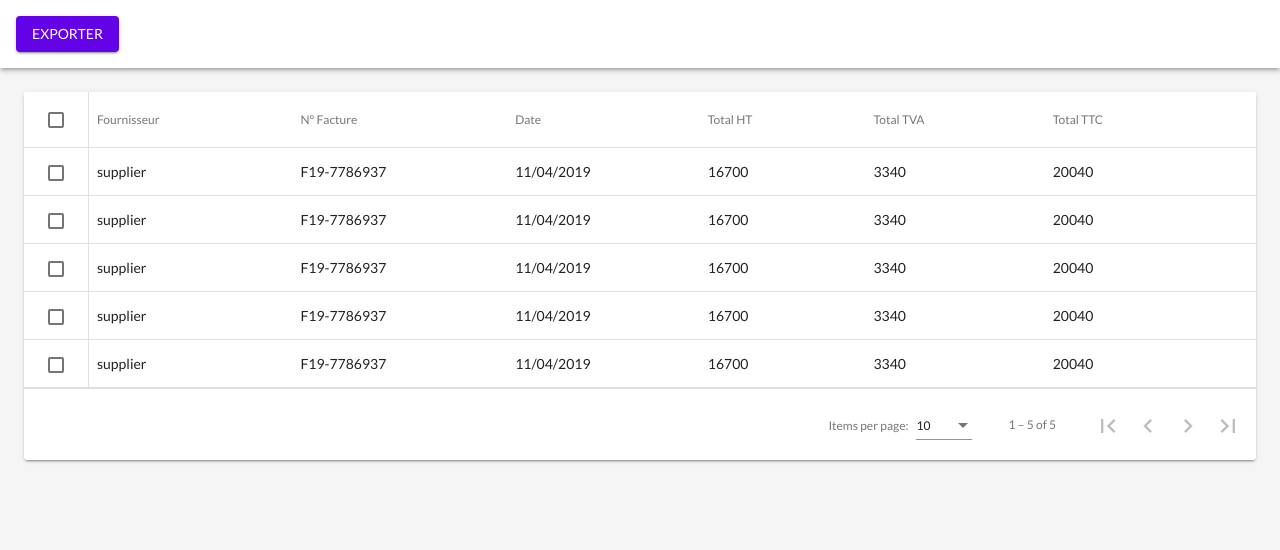
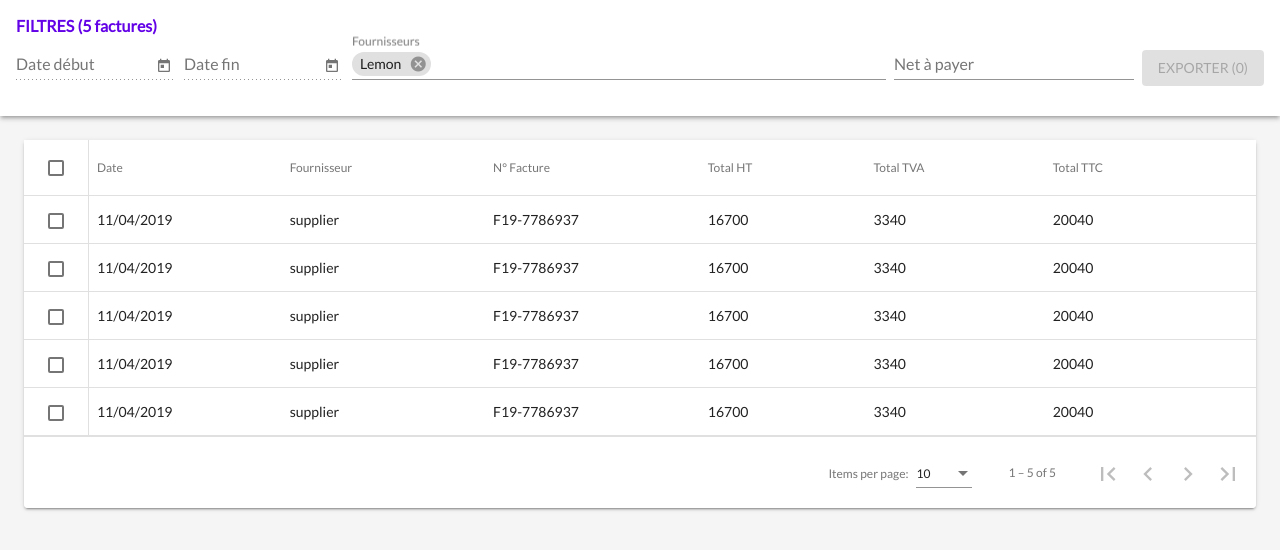
Before and after one commit to MehdZi/angular-material-large-table-example, an Angular app: page / in a window 1280 px wide. Shown: the top 550 px of the page. Built offline with nearby package versions, Linux system fonts and the light colour scheme.

Commit message:
working on filters

```diff
--- a/src/app/table-sticky-header-example.css
+++ b/src/app/table-sticky-header-example.css
@@ -43,3 +43,22 @@
     cursor: pointer;
     background: #F5F5F5;
   }
+
+.mat-input-element:disabled {
+    color: black;
+}
+
+.filter-title {
+  color : #6302e7;
+  font-size: 16px;
+  font-weight: bold;
+  padding-right: 16px;
+}
+
+.mat-standard-chip.mat-chip-with-trailing-icon {
+  min-height: 24px !important;
+  margin-bottom: 0px !important;
+  margin-top: 0px !important;
+  padding-right: 4px !important;
+  padding-left: 8px !important;
+}
--- a/src/app/table-sticky-header-example.html
+++ b/src/app/table-sticky-header-example.html
@@ -1,6 +1,58 @@
 <mat-card class="mat-elevation-z3 mat-card-filters">
 
-  <button mat-raised-button color="primary">EXPORTER</button>
+  <div fxLayout="row wrap" fxLayoutGap="8px" fxLayoutAlign="start center">
+  <span class="filter-title" fxFlex>FILTRES ({{dataSource.data.length}} factures)</span>
+  </div>
+  <div fxLayout="row wrap" fxLayoutGap="8px" fxLayoutAlign="start center">
+
+
+
+    <mat-form-field fxFlex="160px">
+      <input matInput [matDatepicker]="begin" placeholder="Date début" disabled>
+      <mat-datepicker-toggle matSuffix [for]="begin"></mat-datepicker-toggle>
+      <mat-datepicker #begin disabled="false"></mat-datepicker>
+    </mat-form-field>
+
+    <mat-form-field fxFlex="160px">
+      <input matInput [matDatepicker]="end" placeholder="Date fin" disabled>
+      <mat-datepicker-toggle matSuffix [for]="end"></mat-datepicker-toggle>
+      <mat-datepicker #end disabled="false"></mat-datepicker>
+    </mat-form-field>
+
+<mat-form-field fxFlex>
+  <mat-chip-list #chipList>
+    <mat-chip
+      *ngFor="let supplier of suppliers"
+      [selectable]="selectable"
+      [removable]="removable"
+      (removed)="remove(supplier)">
+      {{supplier}}
+      <mat-icon matChipRemove *ngIf="removable">cancel</mat-icon>
+    </mat-chip>
+    <input
+      placeholder="Fournisseurs"
+      #supplierInput
+      [formControl]="supplierCtrl"
+      [matAutocomplete]="auto"
+      [matChipInputFor]="chipList"
+      [matChipInputSeparatorKeyCodes]="separatorKeysCodes"
+      [matChipInputAddOnBlur]="addOnBlur"
+      (matChipInputTokenEnd)="add($event)">
+  </mat-chip-list>
+  <mat-autocomplete autoActiveFirstOption #auto="matAutocomplete" (optionSelected)="selected($event)">
+    <mat-option *ngFor="let supplier of filteredSuppliers | async" [value]="supplier">
+      {{supplier}}
+    </mat-option>
+  </mat-autocomplete>
+</mat-form-field>
+
+    <mat-form-field fxFlex ="240px">
+      <input matInput placeholder="Net à payer">
+    </mat-form-field>
+
+
+    <button mat-raised-button fxFlex="nogrow" color="primary" [disabled]="isEmpty()">EXPORTER ({{selection.selected.length}})</button>
+  </div>
 </mat-card>
 
 <mat-card class="mat-elevation-z2 mat-card-table">
@@ -22,6 +74,12 @@
     </mat-checkbox>
   </td>
 </ng-container>
+    <!-- Issue Date Column -->
+    <ng-container matColumnDef="issueDate">
+      <th mat-header-cell *matHeaderCellDef mat-sort-header> Date </th>
+      <td mat-cell *matCellDef="let element" (click)="testAlert()"> {{element.issueDate}} </td>
+    </ng-container>
+
     <!-- Supplier Column -->
     <ng-container matColumnDef="supplier">
       <th mat-header-cell *matHeaderCellDef mat-sort-header> Fournisseur </th>
@@ -32,12 +90,6 @@
     <ng-container matColumnDef="invoiceNumber">
       <th mat-header-cell *matHeaderCellDef mat-sort-header> N° Facture </th>
       <td mat-cell *matCellDef="let element" (click)="testAlert()"> {{element.invoiceNumber}} </td>
-    </ng-container>
-
-    <!-- Issue Date Column -->
-    <ng-container matColumnDef="issueDate">
-      <th mat-header-cell *matHeaderCellDef mat-sort-header> Date </th>
-      <td mat-cell *matCellDef="let element" (click)="testAlert()"> {{element.issueDate}} </td>
     </ng-container>
 
     <!-- Total Amount Column -->
--- a/src/app/table-sticky-header-example.ts
+++ b/src/app/table-sticky-header-example.ts
@@ -3,6 +3,12 @@ import {Component, OnInit, ViewChild} from '@angular/core';
 import {MatPaginator} from '@angular/material/paginator';
 import {MatTableDataSource} from '@angular/material/table';
 import {MatSort} from '@angular/material/sort';
+import {COMMA, ENTER} from '@angular/cdk/keycodes';
+import {FormControl} from '@angular/forms';
+import {MatAutocompleteSelectedEvent, MatAutocomplete} from '@angular/material/autocomplete';
+import {MatChipInputEvent} from '@angular/material/chips';
+import {Observable} from 'rxjs';
+import {map, startWith} from 'rxjs/operators';
 
 /**
  * @title Table with sticky header
@@ -13,8 +19,70 @@ import {MatSort} from '@angular/material/sort';
   templateUrl: 'table-sticky-header-example.html',
 })
 export class TableStickyHeaderExample implements OnInit {
-  displayedColumns = ['select','supplier', 'invoiceNumber', 'issueDate', 'totalAmount', "totalTax", "legalMonetaryTotal"];
+  displayedColumns = ['select', 'issueDate', 'supplier', 'invoiceNumber', 'totalAmount', "totalTax", "legalMonetaryTotal"];
   dataSource = new MatTableDataSource<Invoice>(ELEMENT_DATA);
+
+  visible = true;
+  selectable = true;
+  removable = true;
+  addOnBlur = true;
+  separatorKeysCodes: number[] = [ENTER, COMMA];
+  supplierCtrl = new FormControl();
+  filteredSuppliers : Observable<string[]>;
+  suppliers: string[] = ['Lemon'];
+  allSuppliers: string[] = ['Apple', 'Lime', 'Orange', 'Strawberry'];
+
+  @ViewChild('supplierInput', {static: false}) supplierInput: ElementRef<HTMLInputElement>;
+  @ViewChild('auto', {static: false}) matAutocomplete: MatAutocomplete;
+
+  constructor() {
+    this.filteredSuppliers = this.supplierCtrl.valueChanges.pipe(
+        startWith(null),
+        map((supplier: string | null) => supplier ? this._filter(supplier) : this.allSuppliers.slice()));
+  }
+
+  add(event: MatChipInputEvent): void {
+    // Add supplier only when MatAutocomplete is not open
+    // To make sure this does not conflict with OptionSelected Event
+    if (!this.matAutocomplete.isOpen) {
+      const input = event.input;
+      const value = event.value;
+
+      // Add our supplier
+      if ((value || '').trim()) {
+        this.suppliers.push(value.trim());
+      }
+
+      // Reset the input value
+      if (input) {
+        input.value = '';
+      }
+
+      this.supplierCtrl.setValue(null);
+    }
+  }
+
+  remove(supplier: string): void {
+    const index = this.suppliers.indexOf(supplier);
+
+    if (index >= 0) {
+      this.suppliers.splice(index, 1);
+    }
+  }
+
+  selected(event: MatAutocompleteSelectedEvent): void {
+    this.suppliers.push(event.option.viewValue);
+    this.supplierInput.nativeElement.value = '';
+    this.supplierCtrl.setValue(null);
+  }
+
+  private _filter(value: string): string[] {
+    const filterValue = value.toLowerCase();
+
+    return this.allSuppliers.filter(supplier => supplier.toLowerCase().indexOf(filterValue) === 0);
+  }
+
+
 
   selection = new SelectionModel<Invoice>(true, []);
 
@@ -32,11 +100,19 @@ export class TableStickyHeaderExample implements OnInit {
         this.dataSource.data.forEach(row => this.selection.select(row));
   }
 
+  isEmpty() {
+    const numSelected = this.selection.selected.length;
+    if (numSelected === 0) {
+      return true;
+    }
+    else return false;
+  }
   testAlert() {
     const numSelected = this.selection.selected.length;
+    const filteredSuppliers= this.suppliers;
     const selectedInvoices:string[] = [];
     this.selection.selected.forEach(item=>selectedInvoices.push(item.invoiceId));
-    console.log(numSelected , selectedInvoices);
+    console.log(numSelected , selectedInvoices, filteredSuppliers);
   }
 
   @ViewChild(MatPaginator, {static: true}) paginator: MatPaginator;
```
Also changed, not shown: package.json (+20 -19 lines), src/styles.scss (line endings or trailing spaces).
